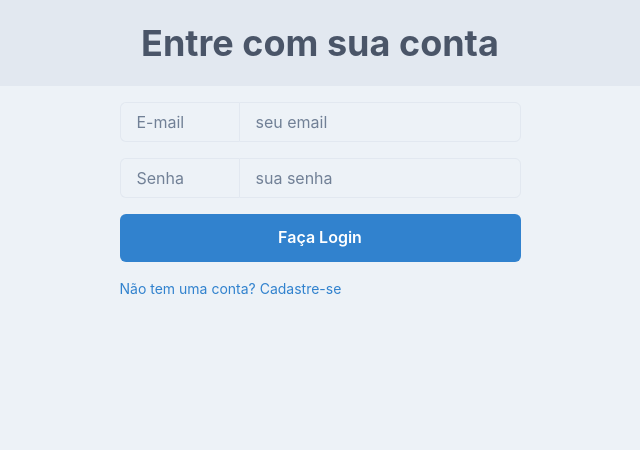
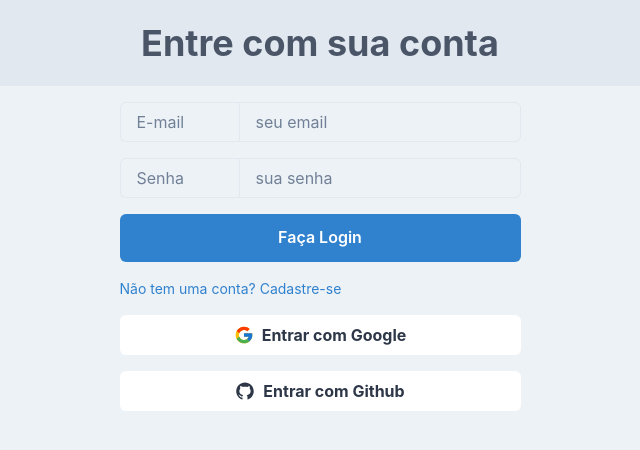
Before and after one commit to alemedinabjj/mcf, a React (Vite) app: page / in a window 1280 px wide. Shown: the top 450 px of the page, without its empty margins (320-960 px from the left). Built offline with nearby package versions, Linux system fonts and the light colour scheme; no server answers.

Commit message:
iniciando autenticacao com rede sociais

```diff
--- /dev/null
+++ b/src/components/AuthGithub.jsx
@@ -0,0 +1,30 @@
+import { Flex, Icon, Text } from "@chakra-ui/react";
+import { AiFillGithub } from "react-icons/ai";
+
+export function AuthGithub() {
+  return (
+    <Flex
+      as="button"
+      align="center"
+      justify="center"
+      w="100%"
+      p={2}
+      bg="white"
+      borderRadius="md"
+      color="gray.700"
+      fontWeight="bold"
+      _hover={{ bg: "gray.200", color: "gray.600" }}
+    >
+      <Icon as={AiFillGithub} fontSize="xl" />
+      <Text
+        as="span"
+        ml="2"
+        fontSize="md"
+        fontWeight="bold"
+        _hover={{ color: "gray.700" }}
+      >
+        Entrar com Github
+      </Text>
+    </Flex>
+  );
+}
--- /dev/null
+++ b/src/components/AuthGoogle.jsx
@@ -0,0 +1,30 @@
+import { Flex, Icon, Text } from "@chakra-ui/react";
+import { FcGoogle } from "react-icons/fc";
+
+export function AuthGoogle() {
+  return (
+    <Flex
+      as="button"
+      align="center"
+      justify="center"
+      w="100%"
+      p={2}
+      bg="white"
+      borderRadius="md"
+      color="gray.700"
+      fontWeight="bold"
+      _hover={{ bg: "gray.200", color: "gray.600" }}
+    >
+      <Icon as={FcGoogle} fontSize="xl" />
+      <Text
+        as="span"
+        ml="2"
+        fontSize="md"
+        fontWeight="bold"
+        _hover={{ color: "gray.700" }}
+      >
+        Entrar com Google
+      </Text>
+    </Flex>
+  );
+}
--- a/src/components/Login.jsx
+++ b/src/components/Login.jsx
@@ -1,5 +1,6 @@
 import {
   Button,
+  Flex,
   Input,
   InputGroup,
   InputLeftAddon,
@@ -9,6 +10,8 @@ import {
 import { useForm } from "react-hook-form";
 import { Link, useNavigate } from "react-router-dom";
 import { useAuth } from "../contexts/AuthContext";
+import { AuthGoogle } from "./AuthGoogle";
+import { AuthGithub } from "./AuthGithub";
 
 export function Login() {
   const { login } = useAuth();
@@ -44,6 +47,8 @@ export function Login() {
       <Text as={Link} to="/signup" fontSize="sm" color="blue.500">
         Não tem uma conta? Cadastre-se
       </Text>
+      <AuthGoogle />
+      <AuthGithub />
     </Stack>
   );
 }
--- a/src/pages/Login.jsx
+++ b/src/pages/Login.jsx
@@ -1,5 +1,6 @@
 import { Box, Flex, Text } from "@chakra-ui/react";
 import { Login as LoginForm } from "../components/Login";
+import { AuthGoogle } from "../components/AuthGoogle";
 
 export function Login() {
   return (
```
